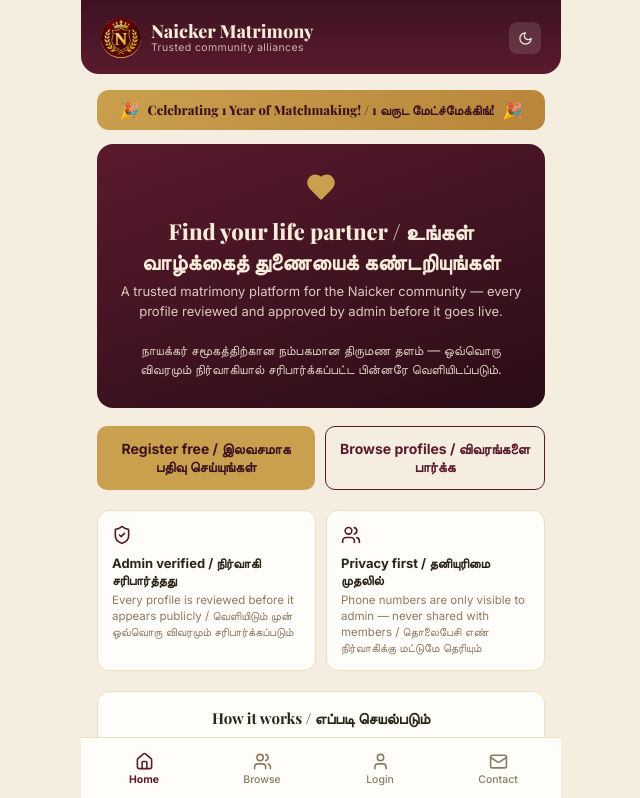
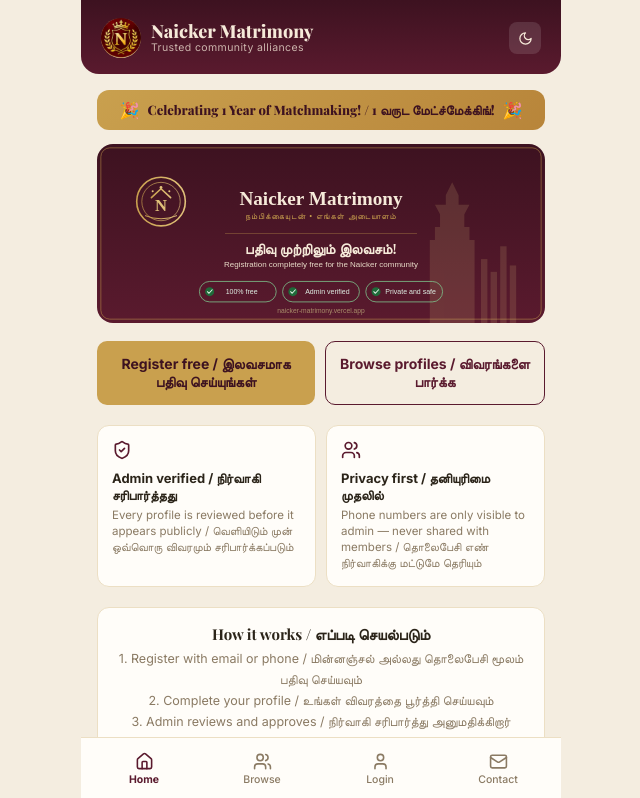
Before and after one commit to cpaarthy/naicker-matrimony, a React (Vite) app: page / in a window 1280 px wide. Shown: the top 798 px of the page, without its empty margins (319-959 px from the left). Built offline with nearby package versions, Linux system fonts and the light colour scheme; no server answers.

Commit message:
Update Home.jsx

```diff
--- a/src/pages/Home.jsx
+++ b/src/pages/Home.jsx
@@ -1,4 +1,4 @@
-import { Heart, Users, ShieldCheck } from "lucide-react";
+import { Users, ShieldCheck } from "lucide-react";
 import { useTheme } from "../context/ThemeContext";
 import { useAuth } from "../context/AuthContext";
 
@@ -19,19 +19,8 @@
         <span style={{ fontSize: 16 }}>🎉</span>
       </div>
 
-      <div style={{
-        background: `linear-gradient(160deg, ${colors.primary}, #2a0d16)`, borderRadius: 16, padding: "28px 20px",
-        color: colors.headerText, marginBottom: 18, textAlign: "center",
-      }}>
-        <Heart size={30} color={colors.accent} fill={colors.accent} style={{ marginBottom: 10 }} />
-        <div className="serif" style={{ fontSize: 22, fontWeight: 800, marginBottom: 6 }}>
-          Find your life partner / உங்கள் வாழ்க்கைத் துணையைக் கண்டறியுங்கள்
-        </div>
-        <div style={{ fontSize: 13, opacity: 0.85, lineHeight: 1.5 }}>
-          A trusted matrimony platform for the Naicker community — every profile reviewed and approved by admin before it goes live.
-          <br /><br />
-          நாயக்கர் சமூகத்திற்கான நம்பகமான திருமண தளம் — ஒவ்வொரு விவரமும் நிர்வாகியால் சரிபார்க்கப்பட்ட பின்னரே வெளியிடப்படும்.
-        </div>
+      <div style={{ marginBottom: 18, borderRadius: 16, overflow: "hidden" }}>
+        <img src="/images/hero-banner.svg" alt="Naicker Matrimony — trusted community alliances, free registration" style={{ width: "100%", display: "block" }} />
       </div>
 
       <div style={{ display: "flex", gap: 10, marginBottom: 20 }}>
```
